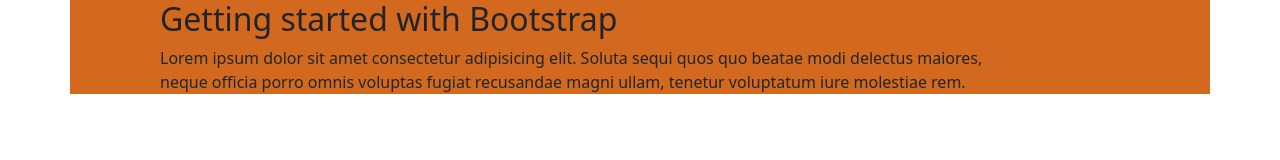
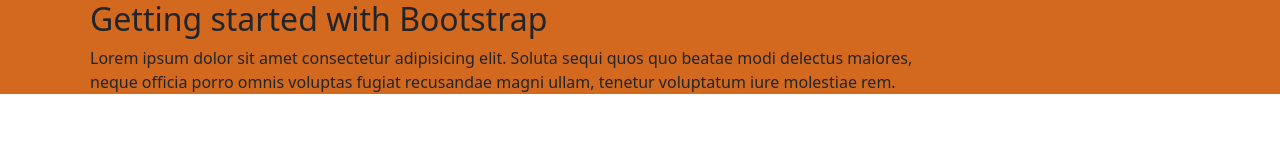
Before and after one commit to ArthurNamutilu/free-code-camp, a plain HTML site: page bootstrap-jquery/index.html in a window 1280 px wide. Drawn offline with nearby package versions, Linux system fonts and the light colour scheme.

Commit message:
fluid width container

```diff
--- a/bootstrap-jquery/index.html
+++ b/bootstrap-jquery/index.html
@@ -12,13 +12,13 @@
 
   </head>
   <style>
-    .container {
+    .container-fluid {
         background-color: chocolate;
         padding: 0 90px;
     }
   </style>
   <body>
-    <div class="container">
+    <div class="container-fluid">
         <h2>Getting started with Bootstrap</h2>
         <p>Lorem ipsum dolor sit amet consectetur adipisicing elit. Soluta sequi quos quo beatae modi delectus maiores,<br/> neque officia porro omnis voluptas fugiat recusandae magni ullam, tenetur voluptatum iure molestiae rem.</p>
     </div>
```
